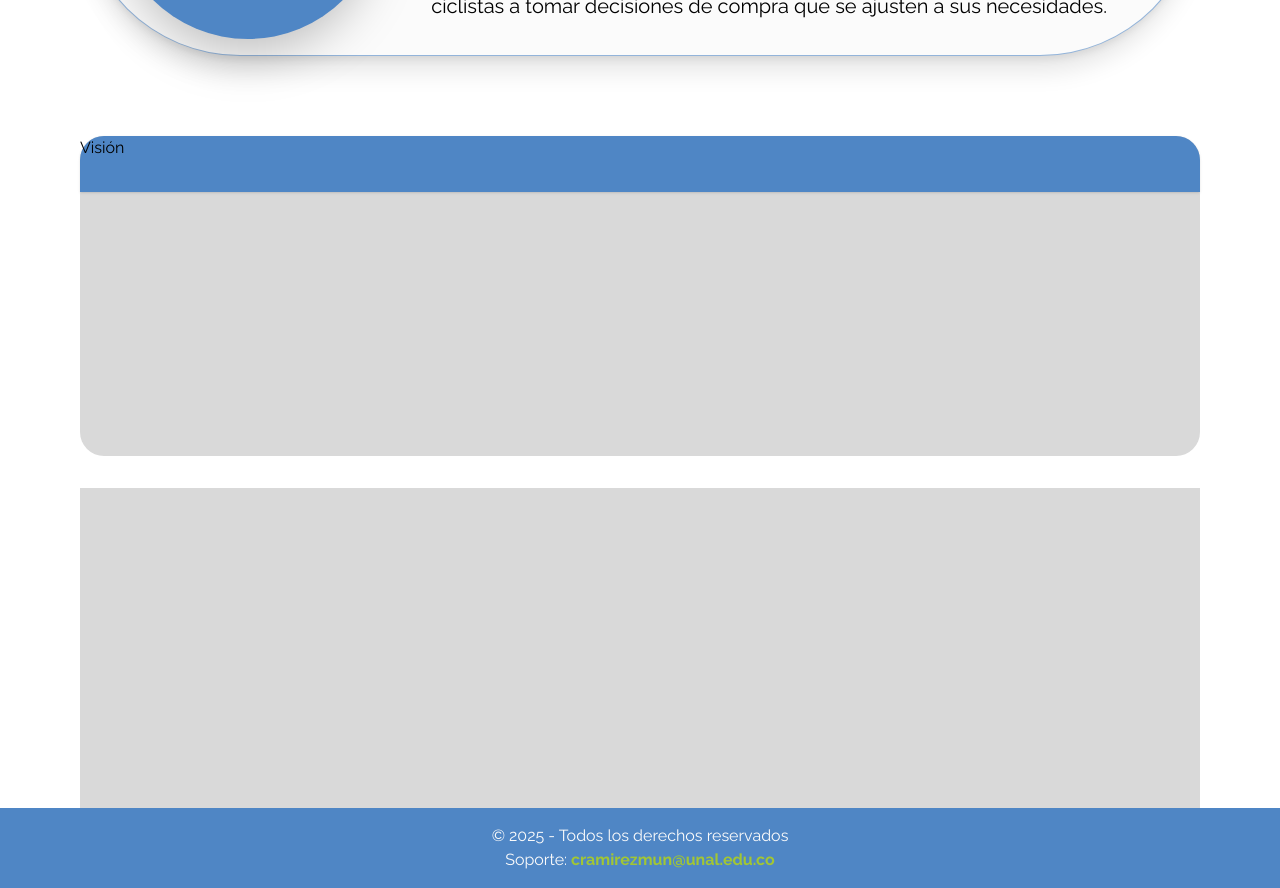
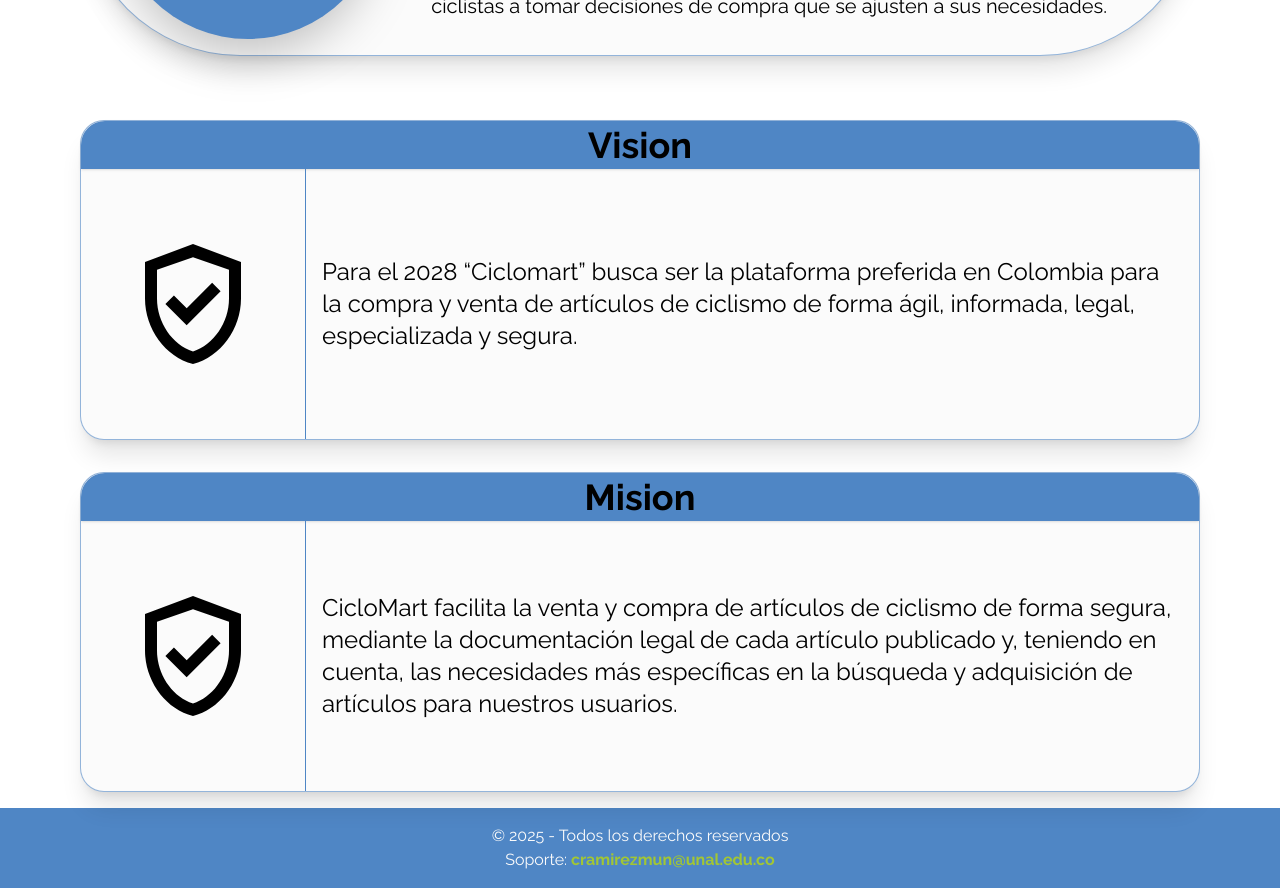
Before and after one commit to w1sec0d/ciclomart_frontend, a React (Vite) app: page /conocenos in a window 1280 px wide. Shown: the part 360-1248 px from the top of the page. Built offline with nearby package versions, Linux system fonts and the light colour scheme; no server answers; what @mercadopago/sdk-react would draw is missing.

Commit message:
Crea componente filosofia y coloca textualmente la misión y la visión

```diff
--- /dev/null
+++ b/src/components/Conocenos/Philosophy.jsx
@@ -0,0 +1,17 @@
+const Philosophy = ({ name, Icon, children }) => {
+  return (
+    <div className="h-80 bg-white shadow-xl border border-primary/60 w-full mt-4 mb-4 rounded-3xl flex flex-col ">
+      <div className="h-14 w-full bg-primary rounded-t-3xl shadow flex items-center justify-center">
+        <h1 className="font-bold text-4xl ">{name}</h1>
+      </div>
+      <div className="flex flex-row h-full w-full ">
+        <div className="border-r h-full border-primary flex items-center justify-center p-10">
+          <Icon style={{ fontSize: '9rem' }} />
+        </div>
+        <div className="flex items-center p-4 text-2xl">{children}</div>
+      </div>
+    </div>
+  )
+}
+
+export default Philosophy
--- a/src/pages/Conocenos.jsx
+++ b/src/pages/Conocenos.jsx
@@ -1,5 +1,11 @@
+//Componentes
+import Philosophy from '../components/Conocenos/Philosophy'
+
+//Iconos
+import Security from '@mui/icons-material/GppGoodOutlined'
 //Logo
 import Logo from '../assets/logoVector.svg'
+
 const Conocenos = () => {
   return (
     <div className="h-auto w-full flex flex-col px-20">
@@ -35,12 +41,22 @@ const Conocenos = () => {
       </div>
 
       {/*Misión */}
-      <div className="h-80 bg-lgray w-full mt-8 rounded-3xl">
-        <div className="h-14 w-full bg-primary rounded-t-3xl shadow">
-          <h1 className="text">Visión</h1>
-        </div>
-      </div>
-      <div className="h-80 bg-lgray w-full mt-8"></div>
+      <Philosophy name={'Vision'} Icon={Security}>
+        <p>
+          Para el 2028 “Ciclomart” busca ser la plataforma preferida en Colombia
+          para la compra y venta de artículos de ciclismo de forma ágil,
+          informada, legal, especializada y segura.
+        </p>
+      </Philosophy>
+      {/*Visión */}
+      <Philosophy name={'Mision'} Icon={Security}>
+        <p>
+          CicloMart facilita la venta y compra de artículos de ciclismo de forma
+          segura, mediante la documentación legal de cada artículo publicado y,
+          teniendo en cuenta, las necesidades más específicas en la búsqueda y
+          adquisición de artículos para nuestros usuarios.
+        </p>
+      </Philosophy>
     </div>
   )
 }
```
